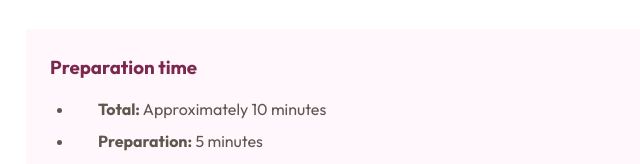
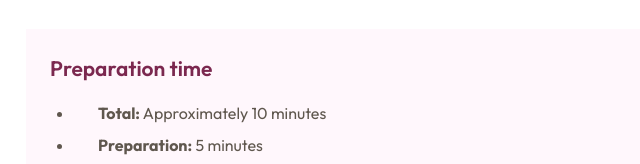
Before and after one commit to apardol/fm-recipe-page, a plain HTML site: page index.html in a window 1280 px wide. Shown: the part 629-793 px from the top of the page, 286-926 px from the left. Drawn offline with Linux system fonts and the light colour scheme.

Commit message:
Fix headings order

```diff
--- a/css/style.css
+++ b/css/style.css
@@ -27,11 +27,6 @@ body {
   color: #854632;
   font-size: 24px;
   letter-spacing: 1px;
-  margin-bottom: 12px;
-}
-
-.heading-tertiary {
-  color: #7b284f;
   margin-bottom: 12px;
 }
 
@@ -81,6 +76,13 @@ ol li {
 .recipe-preparation {
   background-color: #fff7fc;
   padding: 24px;
+}
+
+.recipe-preparation-title {
+  font-size: 21px;
+  font-weight: 600;
+  color: #7b284f;
+  margin-bottom: 12px;
 }
 
 .preparation-time-items {
--- a/index.html
+++ b/index.html
@@ -48,7 +48,7 @@
             your choice of cheese, vegetables, or meats.
           </p>
           <section class="recipe-preparation">
-            <h3 class="heading-tertiary">Preparation time</h3>
+            <p class="recipe-preparation-title">Preparation time</p>
             <ul class="preparation-time-items">
               <li><strong>Total:</strong> Approximately 10 minutes</li>
               <li><strong>Preparation:</strong> 5 minutes</li>
```
